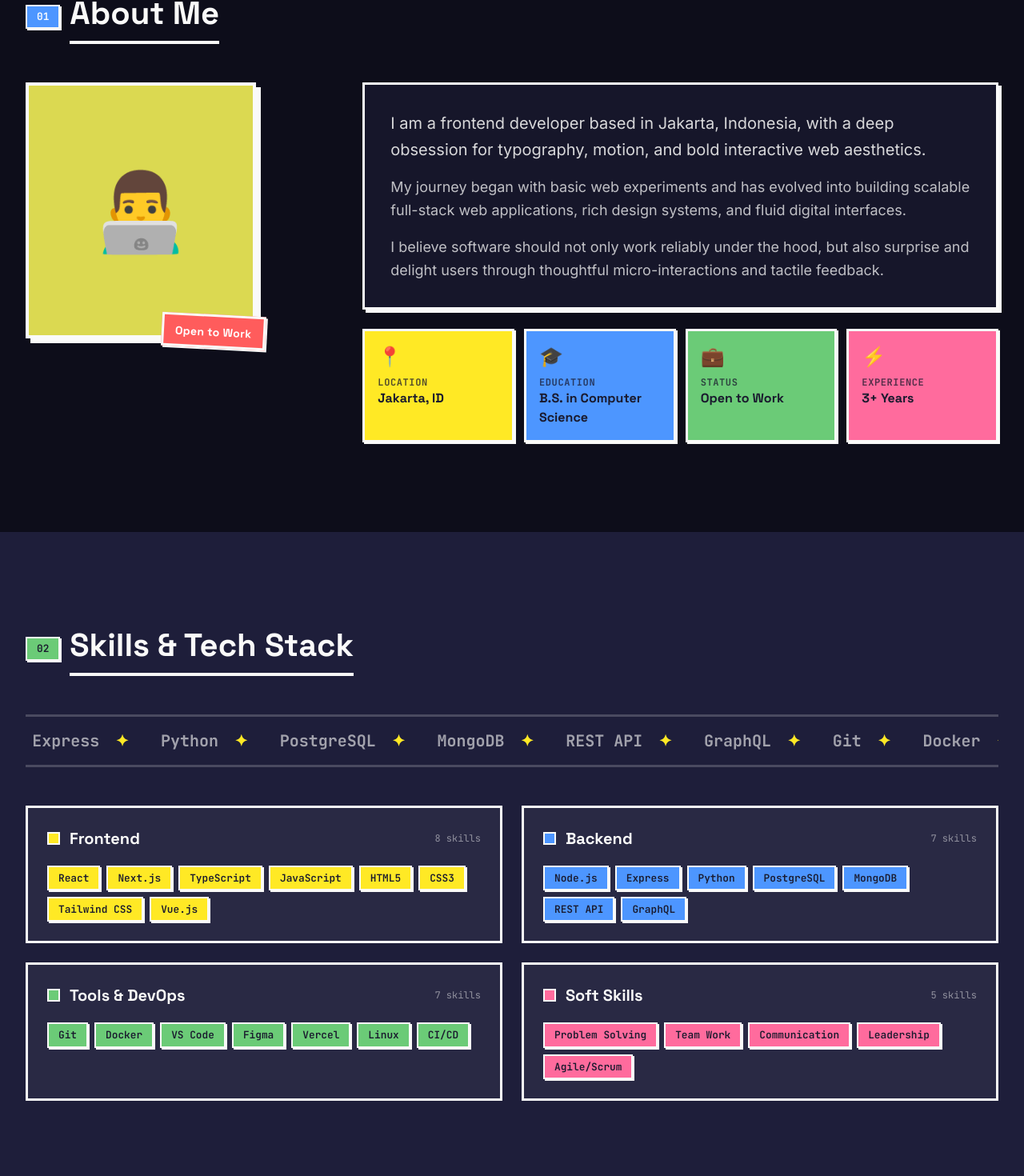
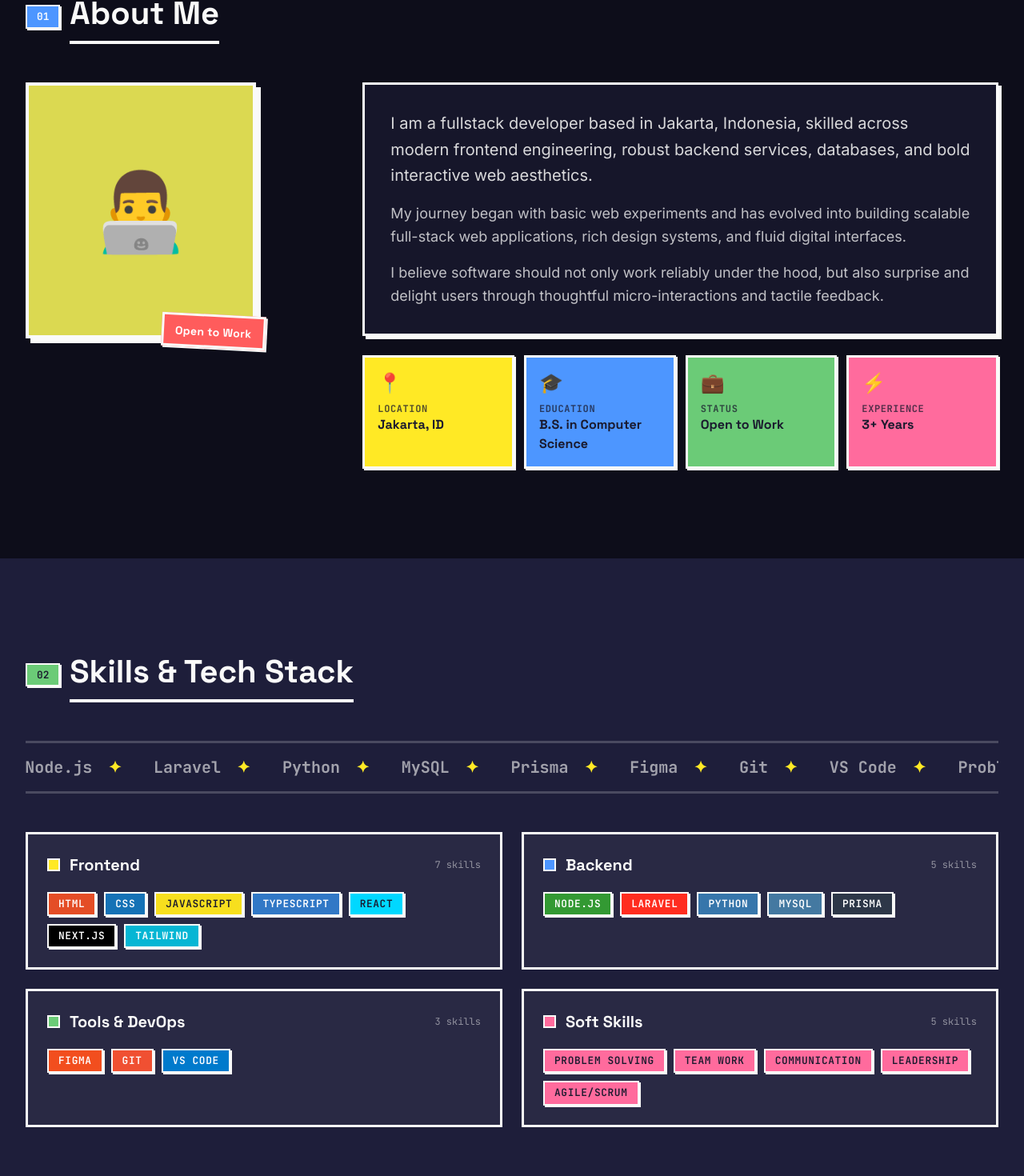
Before and after one commit to Panjullauditore/New-Portofolio, a Next.js app: page / in a window 1280 px wide. Shown: the part 928-2398 px from the top of the page at 80% size. Built offline with nearby package versions, Linux system fonts and the light colour scheme; no server answers.

Commit message:
feat: update role to Fullstack Developer and align tech stack with user skillset

```diff
--- a/app/layout.tsx
+++ b/app/layout.tsx
@@ -5,23 +5,26 @@ import Footer from "@/components/Footer";
 import SmoothScroll from "@/components/SmoothScroll";
 
 export const metadata: Metadata = {
-  title: "Ahmad Fahrezi — Frontend Developer & Designer | Portfolio",
+  title: "Ahmad Fahrezi — Fullstack Developer | Portfolio",
   description:
-    "Website portofolio pribadi Ahmad Fahrezi — Frontend Developer & Designer. Lihat proyek, pengalaman, dan keahlian saya. Dibuat dengan gaya Neo Brutalism.",
+    "Website portofolio pribadi Ahmad Fahrezi — Fullstack Developer. Lihat proyek, pengalaman, dan keahlian saya. Dibuat dengan gaya Neo Brutalism.",
   keywords: [
     "portfolio",
-    "frontend developer",
+    "fullstack developer",
     "web developer",
-    "designer",
+    "software engineer",
     "neo brutalism",
     "react",
     "next.js",
+    "laravel",
+    "node.js",
+    "typescript",
   ],
   authors: [{ name: "Ahmad Fahrezi" }],
   openGraph: {
-    title: "Ahmad Fahrezi — Frontend Developer & Designer",
+    title: "Ahmad Fahrezi — Fullstack Developer",
     description:
-      "Website portofolio pribadi Ahmad Fahrezi. Lihat proyek, pengalaman, dan keahlian.",
+      "Website portofolio pribadi Ahmad Fahrezi — Fullstack Developer. Lihat proyek, pengalaman, dan keahlian.",
     url: "https://ahmadfahrezi.dev",
     siteName: "Ahmad Fahrezi Portfolio",
     type: "website",
@@ -29,9 +32,9 @@ export const metadata: Metadata = {
   },
   twitter: {
     card: "summary_large_image",
-    title: "Ahmad Fahrezi — Frontend Developer & Designer",
+    title: "Ahmad Fahrezi — Fullstack Developer",
     description:
-      "Website portofolio pribadi Ahmad Fahrezi. Neo Brutalism style.",
+      "Website portofolio pribadi Ahmad Fahrezi — Fullstack Developer. Neo Brutalism style.",
   },
   robots: {
     index: true,
--- a/components/Skills.tsx
+++ b/components/Skills.tsx
@@ -92,16 +92,26 @@ export default function Skills() {
                   </div>
 
                     {/* Skills */}
-                  <div className="flex flex-wrap gap-2">
+                    <div className="flex flex-wrap gap-2.5">
                       {category.skills.map((skill) => {
                         const localizedSkillName =
                           t.skills.softSkillsList[skill.name] || skill.name;
 
+                        const badgeBg = skill.color || category.bgColor;
+                        const badgeText =
+                          skill.textColor ||
+                          (category.category === "Frontend" || category.category === "Soft Skills"
+                            ? "#1A1A2E"
+                            : "#FFFFFF");
+
                         return (
                           <span
                             key={skill.name}
-                          className="badge-brutal text-brutal-black font-semibold border-brutal-white"
-                          style={{ backgroundColor: category.bgColor }}
+                            className="badge-brutal font-mono text-xs md:text-sm font-bold border-2 border-brutal-white shadow-[2px_2px_0px_0px_#FAFAF9] hover:translate-x-[1px] hover:translate-y-[1px] transition-all px-3 py-1 uppercase tracking-wider"
+                            style={{
+                              backgroundColor: badgeBg,
+                              color: badgeText,
+                            }}
                           >
                             {localizedSkillName}
                           </span>
--- a/data/experience.ts
+++ b/data/experience.ts
@@ -41,7 +41,7 @@ export interface Experience {
  *     id: "exp-1",
  *     type: "work", // "work" | "education" | "organization"
  *     institution: "Nama Perusahaan / Startup",
- *     role: "Frontend Developer",
+ *     role: "Fullstack Developer",
  *     duration: "2024 — Sekarang",
  *     startDate: "2024-01",
  *     endDate: "present",
--- a/data/profile.ts
+++ b/data/profile.ts
@@ -1,6 +1,6 @@
 export const profile = {
   name: "Ahmad Fahrezi",
-  tagline: "Frontend Developer & Designer",
+  tagline: "Fullstack Developer",
   bio: "Passionate developer crafting pixel-perfect, accessible, and performant web experiences. I love turning complex problems into simple, beautiful solutions. Currently exploring the intersection of design and code.",
   location: "Jakarta, Indonesia",
   education: "S1 Informatika",
--- a/data/skills.ts
+++ b/data/skills.ts
@@ -1,5 +1,7 @@
 export interface Skill {
   name: string;
+  color?: string; // Brand color from tech stack badge
+  textColor?: string; // Text color (white or dark)
   icon?: string;
 }
 
@@ -16,14 +18,13 @@ export const skillCategories: SkillCategory[] = [
     color: "bg-brutal-yellow",
     bgColor: "#FFE925",
     skills: [
-      { name: "React" },
-      { name: "Next.js" },
-      { name: "TypeScript" },
-      { name: "JavaScript" },
-      { name: "HTML5" },
-      { name: "CSS3" },
-      { name: "Tailwind CSS" },
-      { name: "Vue.js" },
+      { name: "HTML", color: "#E44D26", textColor: "#FFFFFF" },
+      { name: "CSS", color: "#1572B6", textColor: "#FFFFFF" },
+      { name: "JavaScript", color: "#F7DF1E", textColor: "#1A1A2E" },
+      { name: "TypeScript", color: "#3178C6", textColor: "#FFFFFF" },
+      { name: "React", color: "#00D8FF", textColor: "#1A1A2E" },
+      { name: "Next.js", color: "#000000", textColor: "#FFFFFF" },
+      { name: "Tailwind", color: "#06B6D4", textColor: "#FFFFFF" },
     ],
   },
   {
@@ -31,13 +32,11 @@ export const skillCategories: SkillCategory[] = [
     color: "bg-brutal-blue",
     bgColor: "#4D96FF",
     skills: [
-      { name: "Node.js" },
-      { name: "Express" },
-      { name: "Python" },
-      { name: "PostgreSQL" },
-      { name: "MongoDB" },
-      { name: "REST API" },
-      { name: "GraphQL" },
+      { name: "Node.js", color: "#339933", textColor: "#FFFFFF" },
+      { name: "Laravel", color: "#FF2D20", textColor: "#FFFFFF" },
+      { name: "Python", color: "#3776AB", textColor: "#FFFFFF" },
+      { name: "MySQL", color: "#4479A1", textColor: "#FFFFFF" },
+      { name: "Prisma", color: "#2D3748", textColor: "#FFFFFF" },
     ],
   },
   {
@@ -45,13 +44,9 @@ export const skillCategories: SkillCategory[] = [
     color: "bg-brutal-green",
     bgColor: "#6BCB77",
     skills: [
-      { name: "Git" },
-      { name: "Docker" },
-      { name: "VS Code" },
-      { name: "Figma" },
-      { name: "Vercel" },
-      { name: "Linux" },
-      { name: "CI/CD" },
+      { name: "Figma", color: "#F24E1E", textColor: "#FFFFFF" },
+      { name: "Git", color: "#F05032", textColor: "#FFFFFF" },
+      { name: "VS Code", color: "#007ACC", textColor: "#FFFFFF" },
     ],
   },
   {
--- a/data/translations.ts
+++ b/data/translations.ts
@@ -165,21 +165,21 @@ export const translations: Record<Language, TranslationDictionary> = {
     hero: {
       greeting: "👋 Hi, I am",
       roles: [
-        "Frontend Developer",
-        "UI Designer",
+        "Fullstack Developer",
+        "Backend & Frontend Engineer",
         "Creative Coder",
         "Problem Solver",
       ],
-      bio: "Passionate developer crafting pixel-perfect, accessible, and performant web experiences. I love turning complex problems into simple, beautiful solutions. Currently exploring the intersection of modern design and code.",
+      bio: "Passionate fullstack developer engineering scalable web applications, robust backend architectures, and pixel-perfect digital interfaces. Skilled across modern frontend, server-side frameworks, and database engineering.",
       viewProjects: "View Projects",
       downloadCv: "Download CV",
       scrollDown: "Scroll down",
     },
     about: {
       badge: "01 About Me",
-      title: "Passionate Coder & Creative Mind",
+      title: "Fullstack Developer & Digital Craftsman",
       subtitle:
-        "Crafting modern, responsive & user-centric digital experiences with high visual fidelity.",
+        "Crafting modern, responsive & user-centric digital experiences with high visual fidelity and robust backend foundations.",
       facts: {
         location: { label: "Location", value: "Jakarta, ID" },
         education: { label: "Education", value: "B.S. in Computer Science" },
@@ -187,17 +187,17 @@ export const translations: Record<Language, TranslationDictionary> = {
         experience: { label: "Experience", value: "3+ Years" },
       },
       storyP1:
-        "I am a frontend developer based in Jakarta, Indonesia, with a deep obsession for typography, motion, and bold interactive web aesthetics.",
+        "I am a fullstack developer based in Jakarta, Indonesia, skilled across modern frontend engineering, robust backend services, databases, and bold interactive web aesthetics.",
       storyP2:
         "My journey began with basic web experiments and has evolved into building scalable full-stack web applications, rich design systems, and fluid digital interfaces.",
       storyP3:
         "I believe software should not only work reliably under the hood, but also surprise and delight users through thoughtful micro-interactions and tactile feedback.",
       currentFocusTitle: "Current Tech Focus",
       currentFocusItems: [
-        "Modern Next.js App Router Architecture",
-        "Tailwind CSS & Neo-Brutalism Design Systems",
-        "Fluid Micro-animations & Web Performance",
-        "RESTful APIs, Edge Functions & Cloud Integrations",
+        "Next.js & React Fullstack Ecosystem",
+        "Laravel, Node.js & RESTful APIs",
+        "MySQL, Prisma ORM & Database Architecture",
+        "Tailwind CSS, TypeScript & UI Systems",
       ],
     },
     skills: {
@@ -494,21 +494,21 @@ export const translations: Record<Language, TranslationDictionary> = {
     hero: {
       greeting: "👋 Halo, saya",
       roles: [
-        "Frontend Developer",
-        "Desainer UI",
+        "Fullstack Developer",
+        "Backend & Frontend Engineer",
         "Creative Coder",
         "Pemecah Masalah",
       ],
-      bio: "Developer yang berdedikasi membangun pengalaman web yang presisi, aksesibel, dan berkinerja tinggi. Saya gemar mengubah tantangan kompleks menjadi solusi yang intuitif dan elegan. Saat ini berfokus pada perpaduan desain modern dan kode.",
+      bio: "Fullstack Developer yang berdedikasi membangun aplikasi web end-to-end, arsitektur backend yang tangguh, serta antarmuka digital yang mulus dan berkinerja tinggi. Senang memadukan logika teknis yang kuat dengan desain modern yang presisi.",
       viewProjects: "Lihat Proyek",
       downloadCv: "Download CV",
       scrollDown: "Scroll ke bawah",
     },
     about: {
       badge: "01 Tentang Saya",
-      title: "Kreator Digital & Pengembang Web",
+      title: "Fullstack Developer & Kreator Digital",
       subtitle:
-        "Membangun pengalaman digital yang modern, responsif, dan berorientasi pengguna dengan estetika visual tinggi.",
+        "Membangun pengalaman digital yang modern, responsif, dan berorientasi pengguna dengan estetika visual tinggi serta pondasi backend yang kokoh.",
       facts: {
         location: { label: "Lokasi", value: "Jakarta, ID" },
         education: { label: "Pendidikan", value: "S1 Informatika" },
@@ -516,17 +516,17 @@ export const translations: Record<Language, TranslationDictionary> = {
         experience: { label: "Pengalaman", value: "3+ Tahun" },
       },
       storyP1:
-        "Saya adalah seorang frontend developer yang berdomisili di Jakarta, Indonesia, dengan ketertarikan mendalam pada tipografi, animasi mikro, dan estetika web interaktif.",
+        "Saya adalah seorang fullstack developer yang berdomisili di Jakarta, Indonesia, menguasai pengembangan frontend modern, backend tangguh, pengelolaan database, serta estetika web interaktif.",
       storyP2:
         "Perjalanan saya dimulai dari eksplorasi dasar web development dan berkembang menjadi pembangunan aplikasi full-stack yang scalable, sistem desain, serta antarmuka digital yang mulus.",
       storyP3:
         "Saya percaya bahwa perangkat lunak tidak hanya harus andal secara teknis, tetapi juga harus memberikan pengalaman visual yang memikat dan interaksi taktil yang menyenangkan bagi pengguna.",
       currentFocusTitle: "Fokus Teknologi Saat Ini",
       currentFocusItems: [
-        "Arsitektur Next.js App Router Modern",
-        "Sistem Desain Tailwind CSS & Neo-Brutalism",
-        "Animasi Mikro Halus & Optimasi Web Performance",
-        "REST API, Edge Functions & Integrasi Cloud",
+        "Ekosistem Fullstack Next.js & React",
+        "Laravel, Node.js & RESTful APIs",
+        "MySQL, Prisma ORM & Desain Database",
+        "Tailwind CSS, TypeScript & Desain Modern",
       ],
     },
     skills: {
```
Lines whose indentation alone changed are shown as unchanged.
